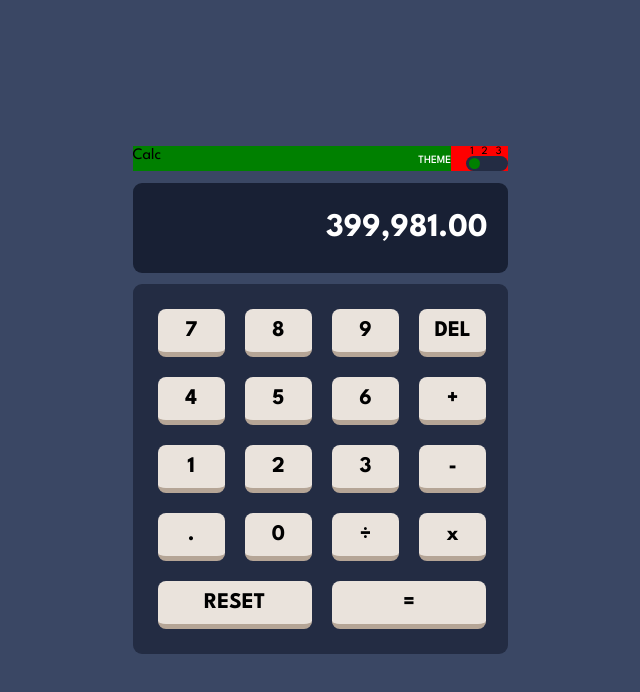
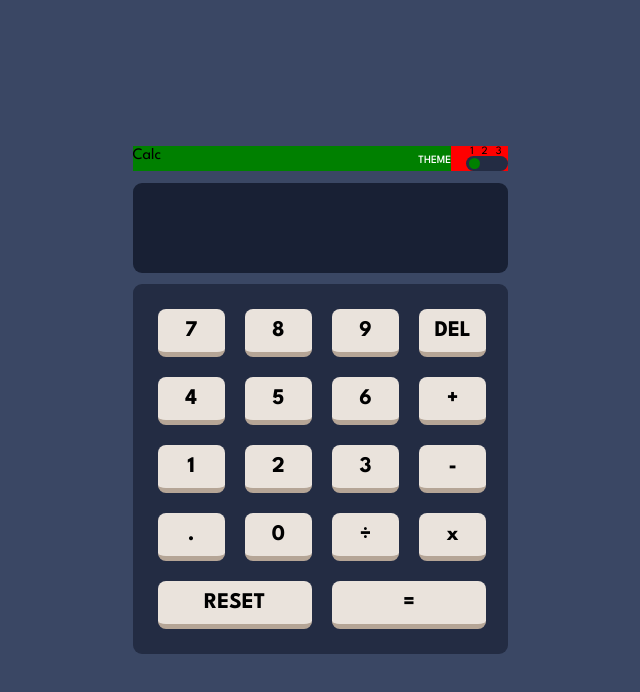
Before and after one commit to femmytedrey/Calculator-with-switch-theme-icon, a React (Create React App) app: page / in a window 1280 px wide. Shown: the top 692 px of the page, without its empty margins (320-960 px from the left). Built offline with nearby package versions, Linux system fonts and the light colour scheme.

Commit message:
progress

```diff
--- a/src/App.css
+++ b/src/App.css
@@ -161,6 +161,10 @@
   background: #eae3dc;
 }
 
+.btn:hover{
+  background: #cfc9c2;
+}
+
 .reset{
   grid-column: span 2;
 }
--- a/src/App.js
+++ b/src/App.js
@@ -1,7 +1,47 @@
 // import logo from './logo.svg';
 import './App.css';
+import React, { useReducer } from 'react';
+
+const ACTIONS ={
+  ADD_DIGITS: 'add-digit',
+  CHOOSE_OPERATION: 'choose-operation',
+  CLEAR: 'clear',
+  DELETE_DIGIT: 'delete-digit',
+  EVALUATE: 'evaluate'
+}
+
+function reducer(state, { type, payload }){
+  switch (type){
+    case ACTIONS.ADD_DIGITS:
+      return {
+        ...state,
+        currentOperand: state.waitingForOperand ? payload : state.currentOperand + payload,
+        waitingForOperand: false,
+      };
+    case ACTIONS.DELETE_DIGIT:
+      return { ...state, currentOperand: state.currentOperand.slice(0, -1) };
+    case ACTIONS.CLEAR:
+      return { ...state, currentOperand: '', waitingForOperand: false, selectedOperation: null };
+    case ACTIONS.CHOOSE_OPERATION:
+      return { ...state, waitingForOperand: true, selectedOperation: payload };
+
+      default:
+        return state;
+  }
+}
 
 function App() {
+  const [{currentOperand}, dispatch] = useReducer(reducer, {currentOperand: ''})
+  const handleButtonClick = (value) => {
+    dispatch({ type: ACTIONS.ADD_DIGITS, payload: value });
+  };
+  const handleDeleteButtonClick = () => {
+    dispatch({ type: ACTIONS.DELETE_DIGIT });
+  };
+  const handleChooseOperation = (operation) => {
+    dispatch({ type: ACTIONS.CHOOSE_OPERATION, payload: operation });
+  };
+
   return (
     <div className="App">
       <div className='card'>
@@ -31,40 +71,40 @@ function App() {
         </div>
 
         <div className = "middle">
-          <h2>399,981.00</h2>
+          <h2 className='operand'>{currentOperand}</h2>
         </div>
 
         <div className = "bottom">
           {/* <div> */}
-            <button className='btn'>7</button>
-            <button className='btn'>8</button>
-            <button className='btn'>9</button>
-            <button className='btn delete'>DEL</button>
+            <button className='btn' onClick={() => handleButtonClick(7)}>7</button>
+            <button className='btn' onClick={() => handleButtonClick(8)}>8</button>
+            <button className='btn' onClick={() => handleButtonClick(9)}>9</button>
+            <button className='btn delete' onClick={handleDeleteButtonClick}>DEL</button>
           {/* </div> */}
 
           {/* <div> */}
-            <button className='btn'>4</button>
-            <button className='btn'>5</button>
-            <button className='btn'>6</button>
-            <button className='btn'>+</button>
+            <button className='btn' onClick={() => handleButtonClick(4)}>4</button>
+            <button className='btn' onClick={() => handleButtonClick(5)}>5</button>
+            <button className='btn' onClick={() => handleButtonClick(6)}>6</button>
+            <button className='btn' onClick={() => handleChooseOperation('+')}>+</button>
           {/* </div> */}
 
           {/* <div> */}
-            <button className='btn'>1</button>
-            <button className='btn'>2</button>
-            <button className='btn'>3</button>
+            <button className='btn' onClick={() => handleButtonClick(1)}>1</button>
+            <button className='btn'onClick={() => handleButtonClick(2)}>2</button>
+            <button className='btn' onClick={() => handleButtonClick(3)}>3</button>
             <button className='btn'>-</button>
           {/* </div> */}
 
           {/* <div> */}
-            <button className='btn'>.</button>
-            <button className='btn'>0</button>
+            <button className='btn' onClick={() => handleButtonClick('.')}>.</button>
+            <button className='btn' onClick={() => handleButtonClick(0)}>0</button>
             <button className='btn'>÷</button>
             <button className='btn'>x</button>
           {/* </div> */}
 
           {/* <div> */}
-            <button className='btn reset'>RESET</button>
+            <button className='btn reset' onClick={() => dispatch({ type: ACTIONS.CLEAR })}>RESET</button>
             <button className='btn evaluate'>=</button>
 
           {/* </div> */}
```
